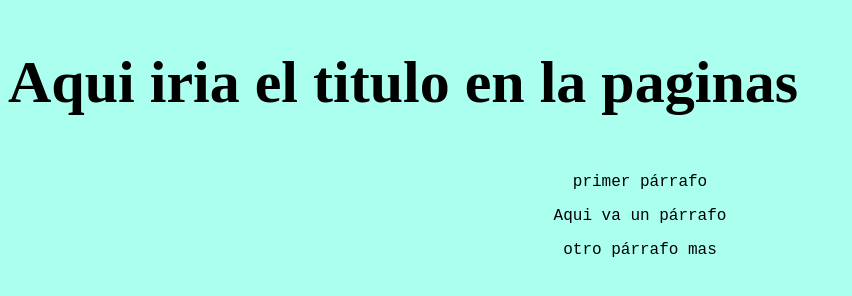
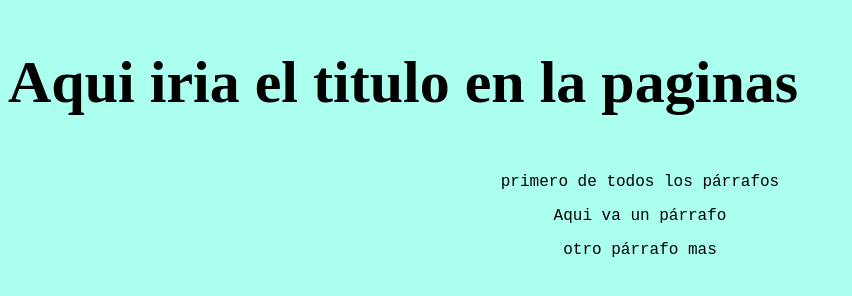
Before and after one commit to juansehernandez26/repositorio2, a plain HTML site: page index.html in a window 1280 px wide. Shown: the whole page, without its empty margins (0-852 px from the left). Drawn offline with Linux system fonts and the light colour scheme.

Commit message:
arreglo rama1

```diff
--- a/index.html
+++ b/index.html
@@ -8,7 +8,7 @@
 </head>
 <body>
     <h1>Aqui iria el titulo en la paginas</h1>
-    <p>primer párrafo</p>
+    <p>primero de todos los párrafos</p>
     <p>Aqui va un párrafo</p>
     <p>otro párrafo mas</p>
 </body>
```
